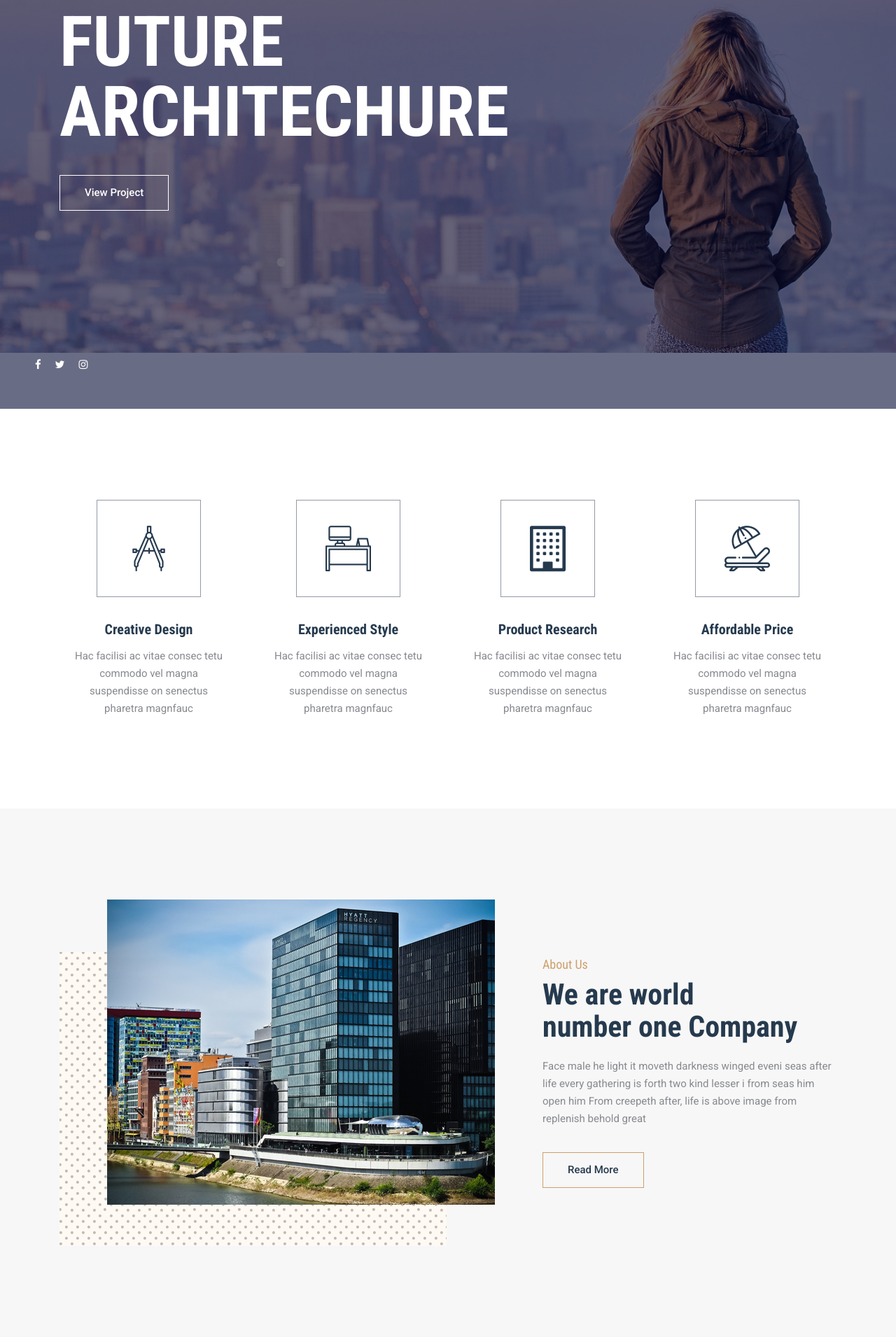
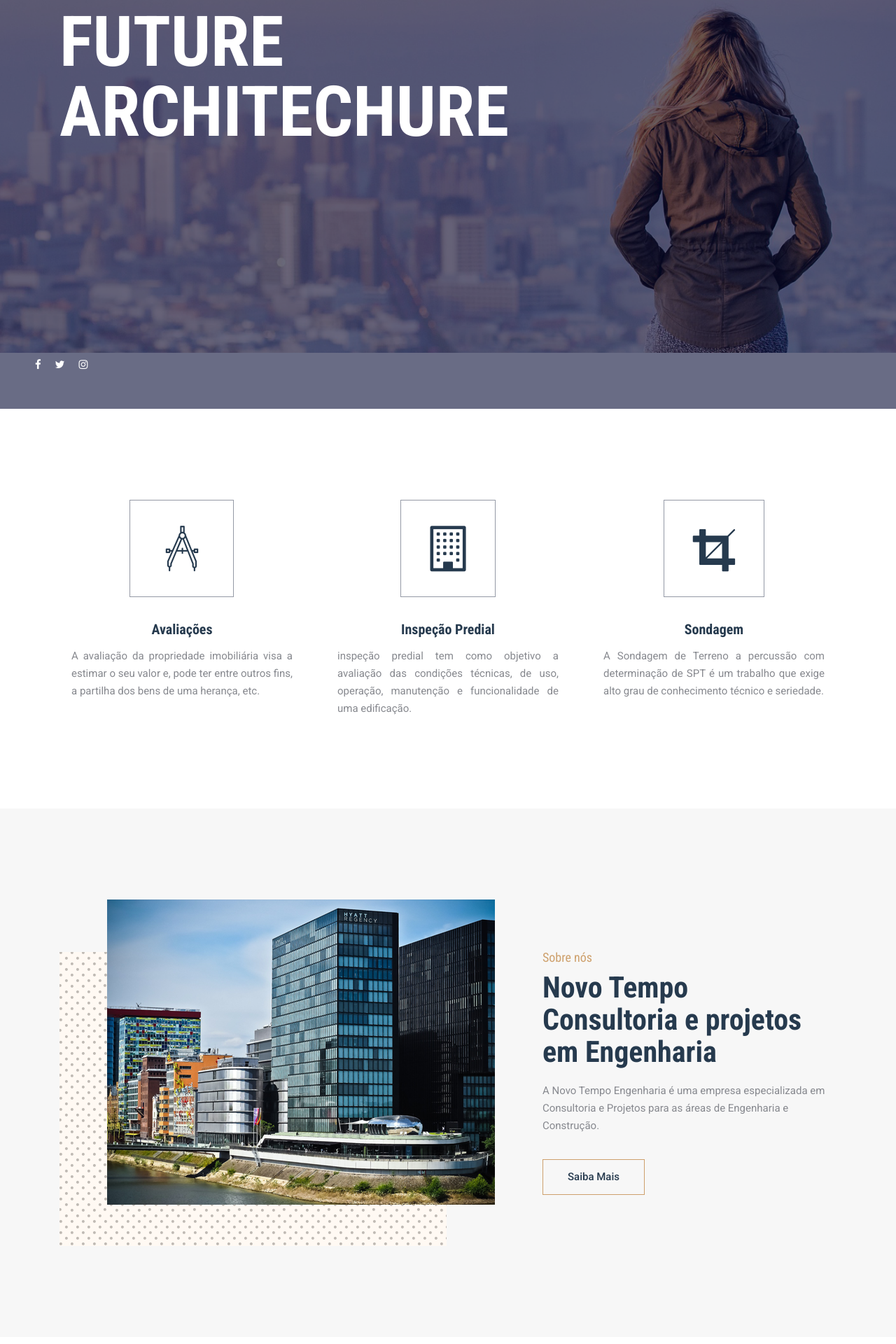
Before and after one commit to guh1994/novo_tempo, a PHP site: page / in a window 1280 px wide. Shown: the part 316-2236 px from the top of the page at 70% size. Run offline with PHP 8.4, Linux system fonts and the light colour scheme; some libraries are stand-ins or nearby versions.

Commit message:
Ajustes index, imagens about

```diff
--- a/index.php
+++ b/index.php
@@ -46,7 +46,7 @@
 						Future <br>
 						Architechure
 					</h1>
-					<a href="#" class="primary-btn">View project</a>
+					<!-- <a href="#" class="primary-btn">View project</a> -->
 				</div>
 			</div>
 		</div>
@@ -64,34 +64,34 @@
 	<section class="features-area section-gap-top" id="news">
 		<div class="container">
 			<div class="row feature_inner">
-				<div class="col-lg-3 col-md-6">
+				<div class="col-lg-4 col-md-6">
 					<div class="feature-item">
 						<i class="fi flaticon-compass"></i>
-						<h4>Creative Design</h4>
-						<p>Hac facilisi ac vitae consec tetu commodo vel magna suspendisse on senectus pharetra magnfauc </p>
+						<h4>Avaliações</h4>
+						<p class="text-justify">A avaliação da propriedade imobiliária  visa a estimar o seu valor e, pode ter entre outros fins, a partilha dos bens de uma herança, etc.</p>
 					</div>
 				</div>
-				<div class="col-lg-3 col-md-6">
+				<div class="col-lg-4 col-md-6">
 					<div class="feature-item">
-						<i class="fi flaticon-desk"></i>
-						<h4>Experienced Style</h4>
-						<p>Hac facilisi ac vitae consec tetu commodo vel magna suspendisse on senectus pharetra magnfauc </p>
+						<i class="fa fa-building-o"></i>
+						<h4>Inspeção Predial</h4>
+						<p class="text-justify"> inspeção predial tem como objetivo a avaliação das condições técnicas, de uso, operação, manutenção e funcionalidade de uma edificação.  </p>
 					</div>
 				</div>
-				<div class="col-lg-3 col-md-6">
+				<div class="col-lg-4 col-md-6">
 					<div class="feature-item">
-						<i class="fa fa-building-o"></i>
-						<h4>Product Research</h4>
-						<p>Hac facilisi ac vitae consec tetu commodo vel magna suspendisse on senectus pharetra magnfauc </p>
+						<i class="fa fa-crop"></i>
+						<h4>Sondagem</h4>
+						<p class="text-justify">A Sondagem de Terreno a percussão com determinação de SPT é um trabalho que exige alto grau de conhecimento técnico e seriedade. </p>
 					</div>
 				</div>
-				<div class="col-lg-3 col-md-6">
+				<!-- <div class="col-lg-3 col-md-6">
 					<div class="feature-item">
 						<i class="fi flaticon-beach"></i>
 						<h4>Affordable Price</h4>
-						<p>Hac facilisi ac vitae consec tetu commodo vel magna suspendisse on senectus pharetra magnfauc </p>
+						<p class="text-justify">Hac facilisi ac vitae consec tetu commodo vel magna suspendisse on senectus pharetra magnfauc </p>
 					</div>
-				</div>
+				</div> -->
 			</div>
 		</div>
 	</section>
@@ -106,16 +106,15 @@
 				</div>
 				<div class="col-lg-5 col-md-12 about-right">
 					<div class="section-title text-left">
-						<h4>About Us</h4>
-						<h2>We are world <br /> number one Company</h2>
+						<h4>Sobre nós</h4>
+						<h2>Novo Tempo <br /> Consultoria e projetos em Engenharia</h2>
 					</div>
 					<div>
 						<p>
-							Face male he light it moveth darkness winged eveni seas after life every gathering is forth two kind lesser i
-							from seas him open him From creepeth after, life is above image from replenish behold great
+							A Novo Tempo Engenharia é uma empresa especializada em Consultoria e Projetos para as áreas de Engenharia e Construção.
 						</p>
 					</div>
-					<a href="#" class="primary-btn">Read More</a>
+					<a href="sobre.php" class="primary-btn">Saiba mais</a>
 				</div>
 			</div>
 		</div>
@@ -132,7 +131,7 @@
 						<h2>View Our Project</h2>
 					</div>
 				</div>
-				<div class="col-lg-12">
+				<!-- <div class="col-lg-12">
 					<div class="filters mb-5">
 						<ul>
 							<li class="active" data-filter=".all">All</li>
@@ -142,7 +141,7 @@
 							<li data-filter=".upcoming">Upcoming</li>
 						</ul>
 					</div>
-				</div>
+				</div> -->
 			</div>
 			<div class="filters-content">
 				<div class="row grid">
@@ -152,13 +151,13 @@
 						<div class="single-project">
 							<div class="relative">
 								<div class="thumb">
-									<img class="image img-fluid" src="img/projects/p1.png" alt="">
+									<img class="image img-fluid" src="img/projects/p1 (2).png" alt="">
 								</div>
 								<div class="middle">
 									<h4>Dell Villa, New York</h4>
 									<div class="cat">Architecture, Modern Design</div>
 								</div>
-								<a class="overlay" href="#"></a>
+
 							</div>
 						</div>
 					</div>
@@ -173,7 +172,7 @@
 									<h4>Eedn Park, Singapore</h4>
 									<div class="cat">Architecture, Modern Design</div>
 								</div>
-								<a class="overlay" href="#"></a>
+
 							</div>
 						</div>
 					</div>
@@ -188,7 +187,7 @@
 									<h4>Sky Build, Paris</h4>
 									<div class="cat">Architecture, Modern Design</div>
 								</div>
-								<a class="overlay" href="#"></a>
+
 							</div>
 						</div>
 					</div>
@@ -203,7 +202,7 @@
 									<h4>Dell Villa, New York</h4>
 									<div class="cat">Architecture, Modern Design</div>
 								</div>
-								<a class="overlay" href="#"></a>
+
 							</div>
 						</div>
 					</div>
```
Also changed, not shown: sobre.php (+18 -19 lines), img/projects/p1 (2).png (added), img/sobre.png (added).
